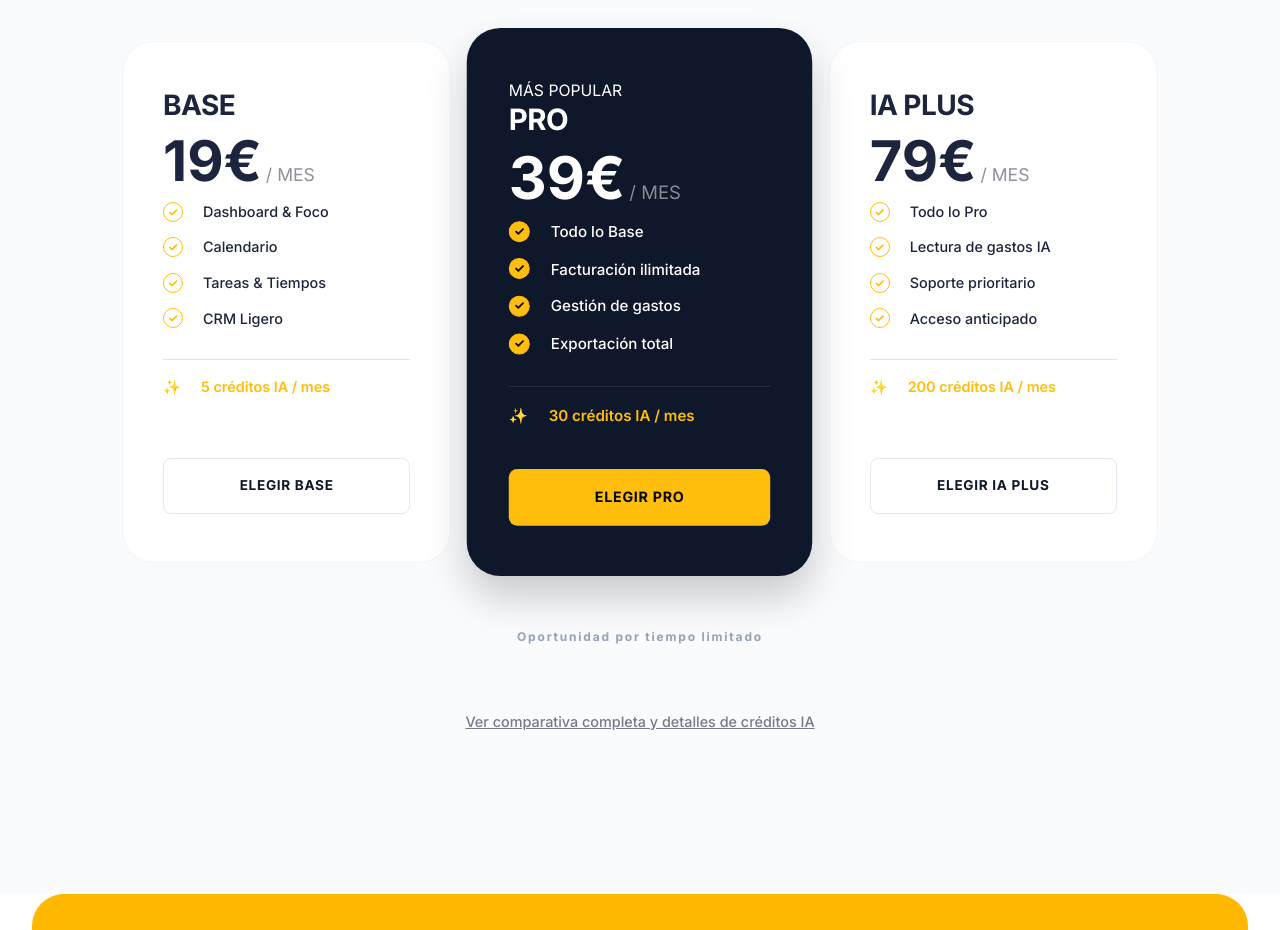
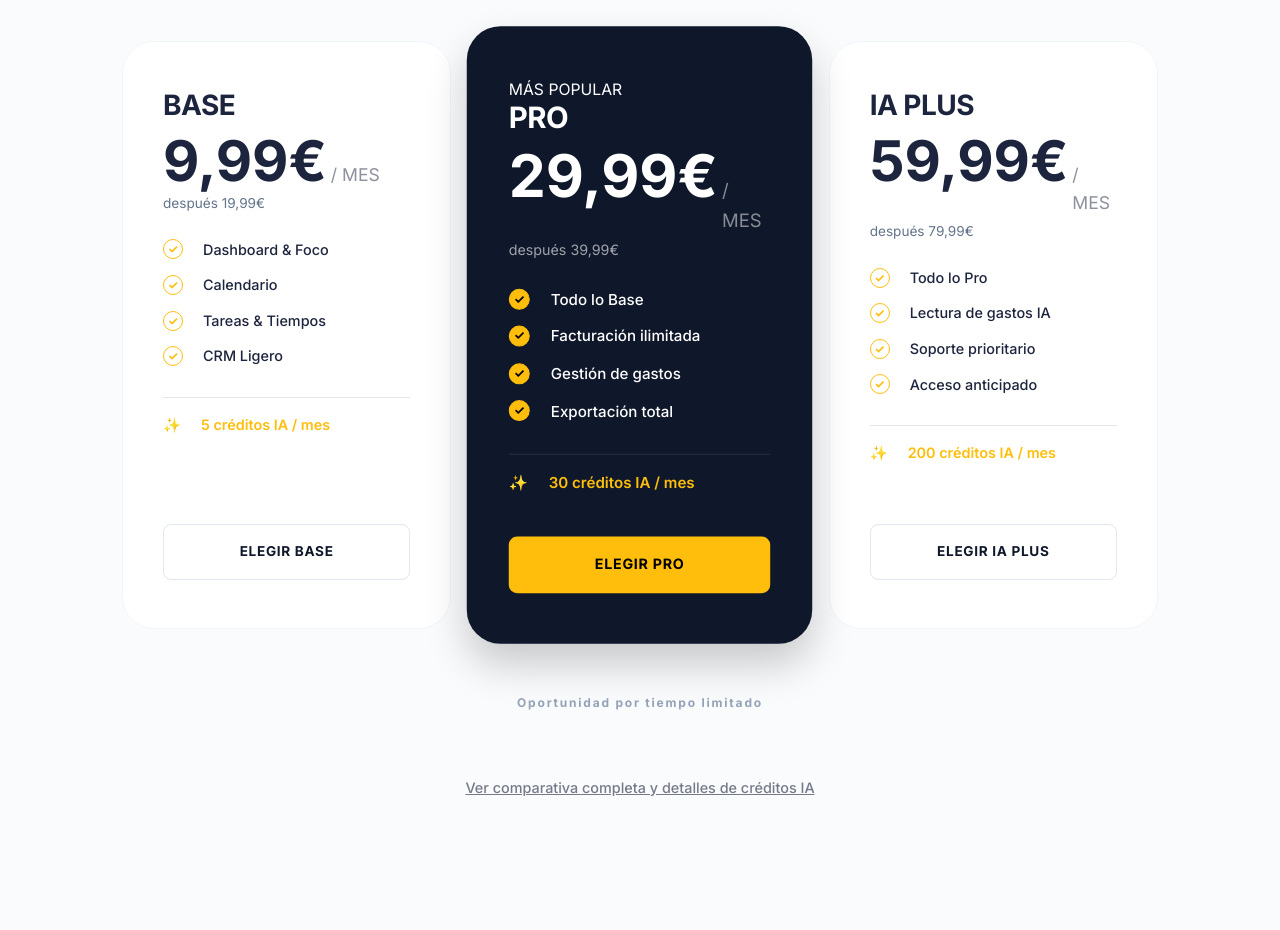
Before and after one commit to goana/Ciertto.com, a React (Vite) app: page / in a window 1280 px wide. Shown: the part 8960-9890 px from the top of the page. Built offline with nearby package versions, Linux system fonts and the light colour scheme.

Commit message:
Update pricing to show launch discounts

```diff
--- a/src/App.jsx
+++ b/src/App.jsx
@@ -391,9 +391,10 @@ function HomePage() {
               <div className="price-card">
                 <h3>BASE</h3>
                 <div className="price-amount-wrapper">
-                  <span className="price-amount">19€</span>
+                  <span className="price-amount">9,99€</span>
                   <span className="price-period">/ MES</span>
                 </div>
+                <div style={{ fontSize: '0.85rem', color: '#64748b', marginTop: '-0.5rem', marginBottom: '1.5rem' }}>después 19,99€</div>
 
                 <ul className="price-features-list">
                   <li className="price-feature-item">
@@ -426,9 +427,10 @@ function HomePage() {
                 <div className="popular-badge">MÁS POPULAR</div>
                 <h3>PRO</h3>
                 <div className="price-amount-wrapper">
-                  <span className="price-amount">39€</span>
+                  <span className="price-amount">29,99€</span>
                   <span className="price-period">/ MES</span>
                 </div>
+                <div style={{ fontSize: '0.85rem', color: 'rgba(255, 255, 255, 0.6)', marginTop: '-0.5rem', marginBottom: '1.5rem' }}>después 39,99€</div>
 
                 <ul className="price-features-list">
                   <li className="price-feature-item">
@@ -460,9 +462,10 @@ function HomePage() {
               <div className="price-card">
                 <h3>IA PLUS</h3>
                 <div className="price-amount-wrapper">
-                  <span className="price-amount">79€</span>
+                  <span className="price-amount">59,99€</span>
                   <span className="price-period">/ MES</span>
                 </div>
+                <div style={{ fontSize: '0.85rem', color: '#64748b', marginTop: '-0.5rem', marginBottom: '1.5rem' }}>después 79,99€</div>
 
                 <ul className="price-features-list">
                   <li className="price-feature-item">
--- a/src/PricingPage.jsx
+++ b/src/PricingPage.jsx
@@ -38,9 +38,10 @@ const PricingPage = () => {
                         <div className="price-card">
                             <h3>BASE</h3>
                             <div className="price-amount-wrapper">
-                                <span className="price-amount">19€</span>
+                                <span className="price-amount">9,99€</span>
                                 <span className="price-period">/ MES</span>
                             </div>
+                            <div style={{ fontSize: '0.85rem', color: '#64748b', marginTop: '-0.5rem', marginBottom: '1.5rem' }}>después 19,99€</div>
 
                             <ul className="price-features-list">
                                 <li className="price-feature-item">
@@ -73,9 +74,10 @@ const PricingPage = () => {
                             <div className="popular-badge">MÁS POPULAR</div>
                             <h3>PRO</h3>
                             <div className="price-amount-wrapper">
-                                <span className="price-amount">39€</span>
+                                <span className="price-amount">29,99€</span>
                                 <span className="price-period">/ MES</span>
                             </div>
+                            <div style={{ fontSize: '0.85rem', color: 'rgba(255, 255, 255, 0.6)', marginTop: '-0.5rem', marginBottom: '1.5rem' }}>después 39,99€</div>
 
                             <ul className="price-features-list">
                                 <li className="price-feature-item">
@@ -107,9 +109,10 @@ const PricingPage = () => {
                         <div className="price-card">
                             <h3>IA PLUS</h3>
                             <div className="price-amount-wrapper">
-                                <span className="price-amount">79€</span>
+                                <span className="price-amount">59,99€</span>
                                 <span className="price-period">/ MES</span>
                             </div>
+                            <div style={{ fontSize: '0.85rem', color: '#64748b', marginTop: '-0.5rem', marginBottom: '1.5rem' }}>después 79,99€</div>
 
                             <ul className="price-features-list">
                                 <li className="price-feature-item">
```
